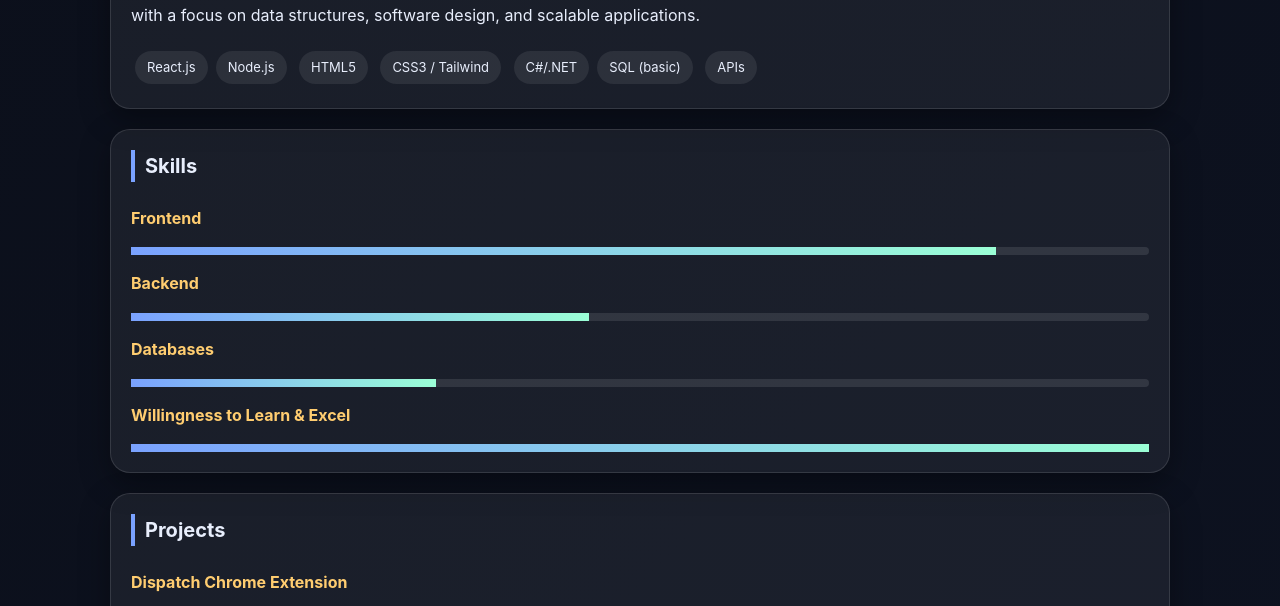
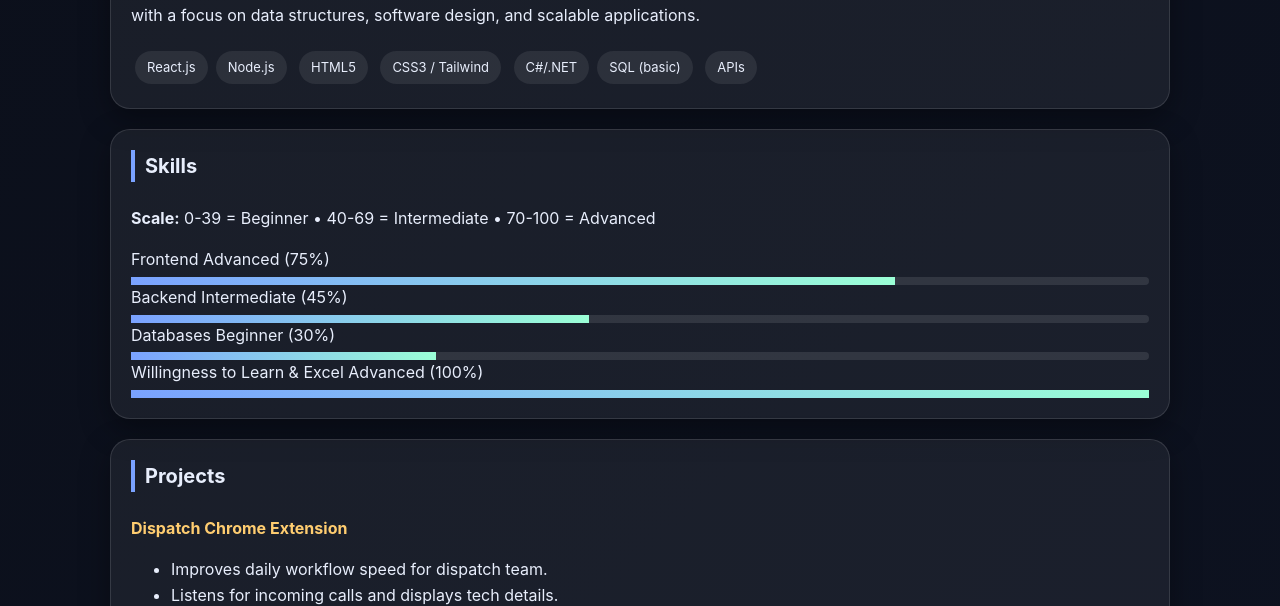
Before and after one commit to mindofquantum/Resume, a plain HTML site: page docs/Resume.html in a window 1280 px wide. Shown: the part 740-1346 px from the top of the page. Drawn offline with Linux system fonts and the light colour scheme.

Commit message:
Add files via upload

```diff
--- a/docs/Resume.html
+++ b/docs/Resume.html
@@ -59,14 +59,49 @@
       <section class="card" id="skills">
         <h2>Skills</h2>
         <div>
-          <h3>Frontend</h3>
-          <div class="progress"><div class="bar" data-width="85"></div></div>
-          <h3>Backend</h3>
-          <div class="progress"><div class="bar" data-width="45"></div></div>
-          <h3>Databases</h3>
-          <div class="progress"><div class="bar" data-width="30"></div></div>
-          <h3>Willingness to Learn & Excel</h3>
-          <div class="progress"><div class="bar" data-width="100"></div></div>
+          <p class="scale">
+            <strong>Scale:</strong> 0-39 = Beginner • 40-69 = Intermediate • 70-100 = Advanced
+          </p>
+          <div class="skill-row">
+            <div class="skill-labels">
+              <span class="skill-name">Frontend</span>
+              <span class="level" data-for="frontend"></span>
+              <span class="percent" data-for="frontend"></span>
+            </div>
+            <div class="progress" aria-label="Frontend">
+              <div class="bar" data-width="75"></div>
+            </div>
+          </div>
+          <div class="skill-row">
+            <div class="skill-labels">
+              <span class="skill-name">Backend</span>
+              <span class="level" data-for="backend"></span>
+              <span class="percent" data-for="backend"></span>
+            </div>
+            <div class="progress" aria-label="Backend">
+              <div class="bar" data-width="45"></div>
+            </div>
+          </div>
+          <div class="skill-row">
+            <div class="skill-labels">
+              <span class="skill-name">Databases</span>
+              <span class="level" data-for="databases"></span>
+              <span class="percent" data-for="databases"></span>
+            </div>
+            <div class="progress" aria-label="Databases">
+              <div class="bar" data-width="30"></div>
+            </div>
+          </div>
+          <div class="skill-row">
+            <div class="skill-labels">
+              <span class="skill-name">Willingness to Learn & Excel</span>
+              <span class="level" data-for="willingness"></span>
+              <span class="percent" data-for="willingness"></span>
+            </div>
+            <div class="progress" aria-label="Willingness to Learn & Excel">
+              <div class="bar" data-width="100"></div>
+            </div>
+          </div>
         </div>
       </section>
 
@@ -163,6 +198,30 @@
     </div>
 
     <script>
+      function levelFrom(pct) {
+        if (pct >= 70) return "Advanced";
+        if (pct >= 40) return "Intermediate";
+        return "Beginner";
+      }
+
+      document.querySelectorAll('.skill-row').forEach((row) => {
+        const bar = row.querySelector('.bar');
+        const pct = Number(bar.dataset.width) || 0;
+        const lvl = levelFrom(pct);
+
+        requestAnimationFrame(() => {
+          bar.style.width = pct + '%';
+        });
+
+        bar.classList.add('is-' + lvl.toLowerCase());
+
+        // Set level and percent text
+        const levelSpan = row.querySelector('.level');
+        const percentSpan = row.querySelector('.percent');
+        if (levelSpan) levelSpan.textContent = lvl;
+        if (percentSpan) percentSpan.textContent = `(${pct}%)`;
+      });
+
       const io = new IntersectionObserver(
         (e) => {
           e.forEach((x) => {
@@ -180,44 +239,6 @@
         { threshold: 0.2 }
       );
       document.querySelectorAll(".card").forEach((el) => io.observe(el));
-
-      document.querySelectorAll('.gallery-item').forEach(item => {
-        item.addEventListener('click', function() {
-          const modal = document.getElementById('gallery-modal');
-          const content = document.getElementById('gallery-content');
-          content.innerHTML = '';
-          if (item.dataset.type === 'img') {
-            const img = document.createElement('img');
-            img.src = item.src;
-            img.alt = item.alt;
-            img.style.maxWidth = '90vw';
-            img.style.maxHeight = '70vh';
-            img.style.borderRadius = '8px';
-            img.style.display = 'block';
-            img.style.margin = 'auto';
-            content.appendChild(img);
-          } else if (item.dataset.type === 'video') {
-            const iframe = document.createElement('iframe');
-            iframe.src = item.dataset.src;
-            iframe.width = '800';
-            iframe.height = '450';
-            iframe.frameBorder = '0';
-            iframe.allowFullscreen = true;
-            iframe.style.borderRadius = '8px';
-            iframe.style.maxWidth = '90vw';
-            iframe.style.maxHeight = '70vh';
-            iframe.style.display = 'block';
-            iframe.style.margin = 'auto';
-            content.appendChild(iframe);
-          }
-          modal.style.display = 'flex';
-        });
-      });
-      document.getElementById('gallery-close').onclick = function() {
-        document.getElementById('gallery-modal').style.display = 'none';
-        document.getElementById('gallery-content').innerHTML = '';
-      };
     </script>
   </body>
 </html>
-</html>
```
